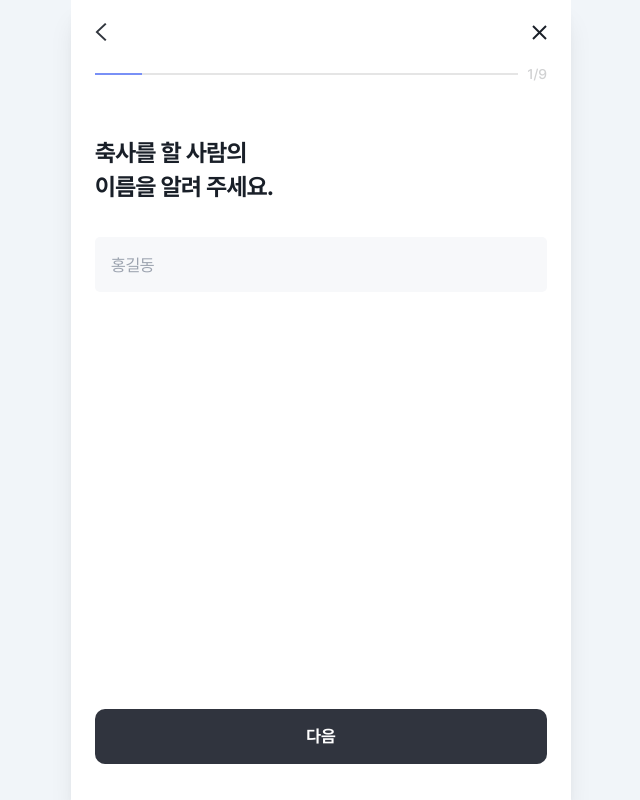
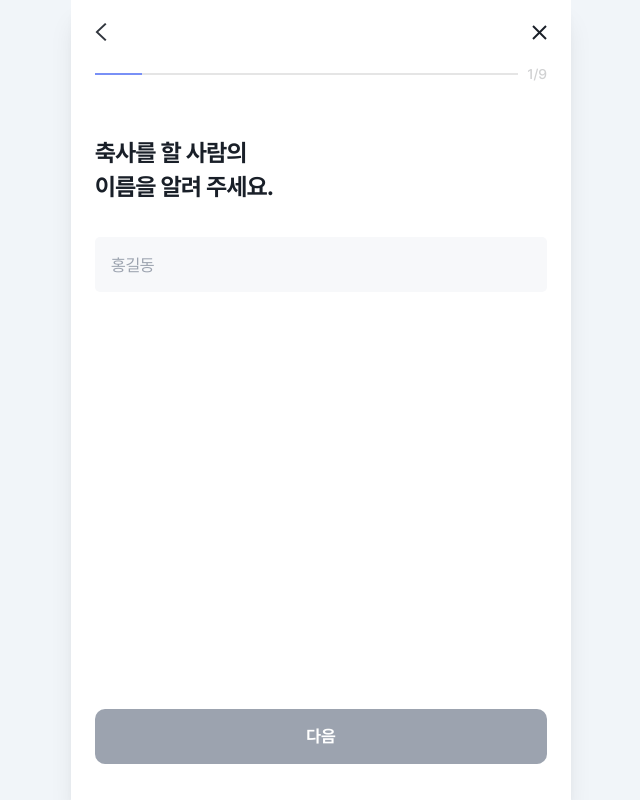
Before and after one commit to with-Bloom/bloom-react, a React (Vite) app: page /question in a window 1280 px wide. Shown: the whole page, without its empty margins (319-959 px from the left). Built offline with nearby package versions, Linux system fonts and the light colour scheme; no server answers.

Commit message:
feat: input 글자수에 따른 버튼 disabled 처리

```diff
--- a/src/components/question/step/Step1.tsx
+++ b/src/components/question/step/Step1.tsx
@@ -1,3 +1,5 @@
+import useInput from 'hooks/useInput';
+
 import Button from 'components/common/Button';
 
 import QuestionTitle from '../QuestionTitle';
@@ -7,6 +9,8 @@ type Props = {
 };
 
 const Step1 = ({ onNext }: Props) => {
+  const [value, handleChange] = useInput('');
+
   return (
     <div className="flex flex-col justify-between w-full h-[calc(100%-84px)]">
       <div>
@@ -15,9 +19,10 @@ const Step1 = ({ onNext }: Props) => {
           className="options-gray500 h-[55px] w-full rounded-[5px] bg-gray100 p-4 font-pretendard text-[17px] tracking-[-0.3px] text-gray900 caret-indigo outline-indigo"
           maxLength={10}
           placeholder="홍길동"
+          onChange={handleChange}
         />
       </div>
-      <Button onClick={onNext} data-ga="question_1rd">
+      <Button disabled={value.length === 0} onClick={onNext} data-ga="question_1rd">
         다음
       </Button>
     </div>
--- a/src/components/question/step/Step2.tsx
+++ b/src/components/question/step/Step2.tsx
@@ -1,3 +1,5 @@
+import useInput from 'hooks/useInput';
+
 import Button from 'components/common/Button';
 
 import QuestionTitle from '../QuestionTitle';
@@ -7,6 +9,7 @@ type Props = {
 };
 
 const Step2 = ({ onNext }: Props) => {
+  const [value, handleChange] = useInput('');
   return (
     <div className="flex flex-col justify-between w-full h-[calc(100%-84px)]">
       <div>
@@ -15,9 +18,10 @@ const Step2 = ({ onNext }: Props) => {
           className="options-gray500 h-[55px] w-full rounded-[5px] bg-gray100 p-4 font-pretendard text-[17px] tracking-[-0.3px] text-gray900 caret-indigo outline-indigo"
           maxLength={10}
           placeholder="홍길동"
+          onChange={handleChange}
         />
       </div>
-      <Button onClick={onNext} data-ga="question_2rd">
+      <Button disabled={value.length === 0} onClick={onNext} data-ga="question_2rd">
         다음
       </Button>
     </div>
--- a/src/components/question/step/Step8.tsx
+++ b/src/components/question/step/Step8.tsx
@@ -1,3 +1,5 @@
+import useInput from 'hooks/useInput';
+
 import Button from 'components/common/Button';
 
 import QuestionTitle from '../QuestionTitle';
@@ -7,6 +9,8 @@ type Props = {
 };
 
 const Step8 = ({ onNext }: Props) => {
+  const [value, handleChange] = useInput('');
+
   return (
     <div className="flex flex-col justify-between w-full h-[calc(100%-84px)]">
       <div>
@@ -18,6 +22,7 @@ const Step8 = ({ onNext }: Props) => {
               id="textarea"
               maxLength={400}
               placeholder="ex. 매일같이 학교 앞에서 떡볶이 사먹으며 친하게 지냈었다."
+              onChange={handleChange}
             />
             <span className="absolute bottom-2.5 right-3.5 mt-[30px] font-pretendard text-[14px] tracking-[-0.3px] text-gray400">
               0/400자
@@ -25,7 +30,7 @@ const Step8 = ({ onNext }: Props) => {
           </div>
         </label>
       </div>
-      <Button onClick={onNext} ga="question_8th">
+      <Button disabled={value.length === 0} onClick={onNext} ga="question_8th">
         다음
       </Button>
     </div>
--- a/src/components/question/step/step9.tsx
+++ b/src/components/question/step/step9.tsx
@@ -1,3 +1,5 @@
+import useInput from 'hooks/useInput';
+
 import Button from 'components/common/Button';
 
 import QuestionTitle from '../QuestionTitle';
@@ -7,6 +9,7 @@ type Props = {
 };
 
 const Step9 = ({ onNext }: Props) => {
+  const [value, handleChange] = useInput('');
   return (
     <div className="flex flex-col justify-between w-full h-[calc(100%-84px)]">
       <div>
@@ -18,6 +21,7 @@ const Step9 = ({ onNext }: Props) => {
               id="textarea"
               maxLength={400}
               placeholder="ex. 행복하게 잘 살아라!"
+              onChange={handleChange}
             />
             <span className="absolute bottom-2.5 right-3.5 mt-[30px] font-pretendard text-[14px] tracking-[-0.3px] text-gray400">
               0/400자
@@ -25,7 +29,7 @@ const Step9 = ({ onNext }: Props) => {
           </div>
         </label>
       </div>
-      <Button onClick={onNext} ga="question_9th">
+      <Button disabled={value.length === 0} onClick={onNext} ga="question_9th">
         내 축사 확인하기
       </Button>
     </div>
```
